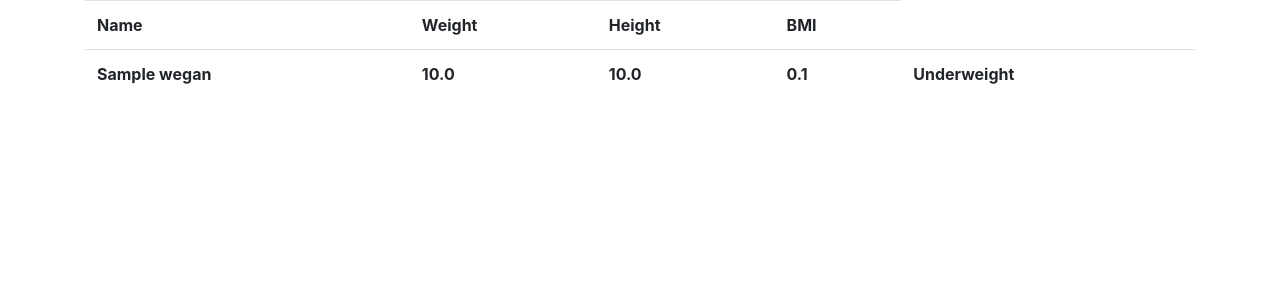
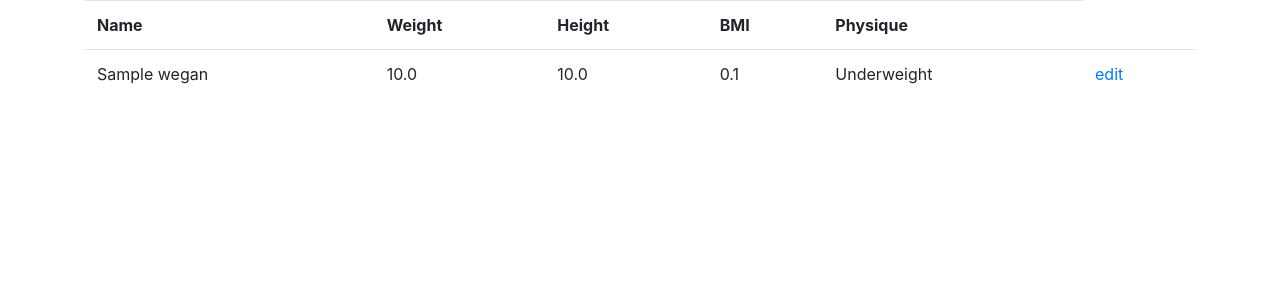
Before and after one commit to Maszka/Wegnbook2, a Django app: template templates/list.html in a window 1280 px wide. Shown: the part 56-356 px from the top of the page. Run offline with Django 3.2, Linux system fonts and the light colour scheme; the template is opened without the code that fills it: values that come from a table or form of the project are taken from there, others are empty; tables that the repository leaves empty hold one stand-in row (values such as "Sample post"); lists and menus that the app fills with data are empty; parts of the project's set-up code (start-up, migrations or seed data) failed here and were passed over; some libraries are stand-ins or nearby versions.

Commit message:
update templtes

```diff
--- a/templates/index.html
+++ b/templates/index.html
@@ -21,10 +21,10 @@
     <div class="collapse navbar-collapse" id="navbarSupportedContent">
         <ul class="navbar-nav mr-auto">
             <li class="nav-item">
-                <a class="nav-link" href="http://127.0.0.1:8000/wegan/list/">List<span class="sr-only"></span></a>
+                <a class="nav-link" href="http://127.0.0.1:8000/wegan/list">List<span class="sr-only"></span></a>
             </li>
             <li class="nav-item">
-                <a class="nav-link" href="http://127.0.0.1:8000/wegan/add/">Add<span class="sr-only">(current)</span></a>
+                <a class="nav-link" href="http://127.0.0.1:8000/wegan/add">Add<span class="sr-only">(current)</span></a>
             </li>
 
         </ul>
--- a/templates/list.html
+++ b/templates/list.html
@@ -8,15 +8,16 @@
             <th>Weight</th>
             <th>Height</th>
             <th>BMI</th>
+            <th>Physique</th>
         </tr>
         {% for wegan in wegans %}
             <tr>
-                <th>{{ wegan.name }}</th>
-                <th>{{ wegan.weight }}</th>
-                <th>{{ wegan.height }}</th>
-                <th>{{ wegan.body_mass_index }}</th>
-                <th>{{ wegan.physique }}</th>
-
+                <td>{{ wegan.name }}</td>
+                <td>{{ wegan.weight }}</td>
+                <td>{{ wegan.height }}</td>
+                <td>{{ wegan.body_mass_index }}</td>
+                <td>{{ wegan.physique }}</td>
+                <td><a href="{{ wegan.id }}">edit</a></td>
             </tr>
         {% endfor %}
     </table>
```
